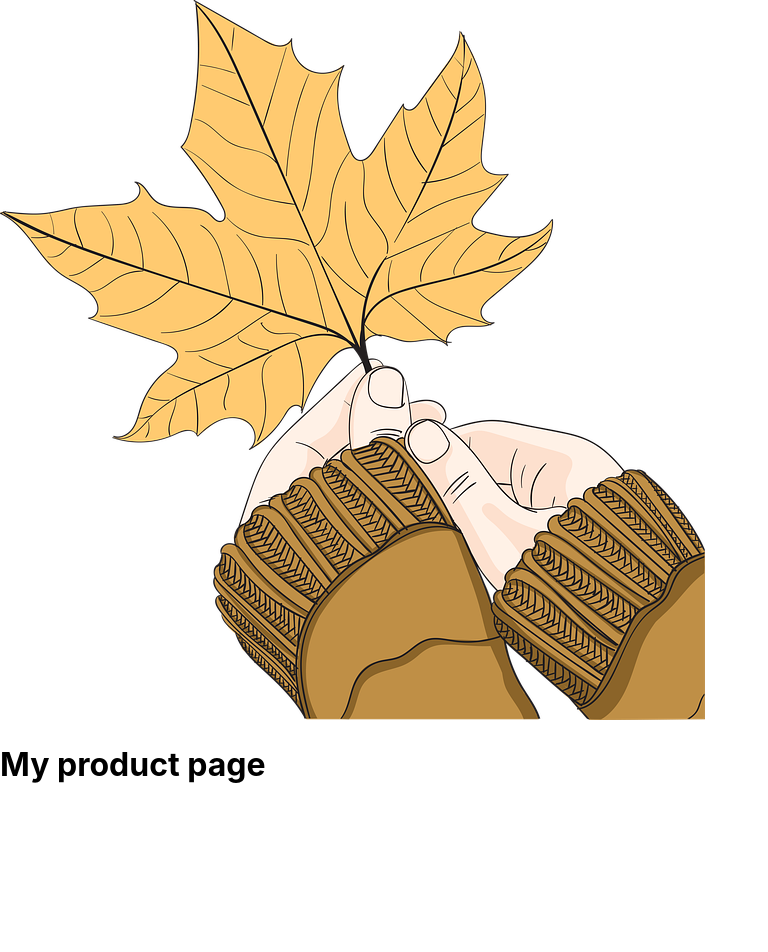
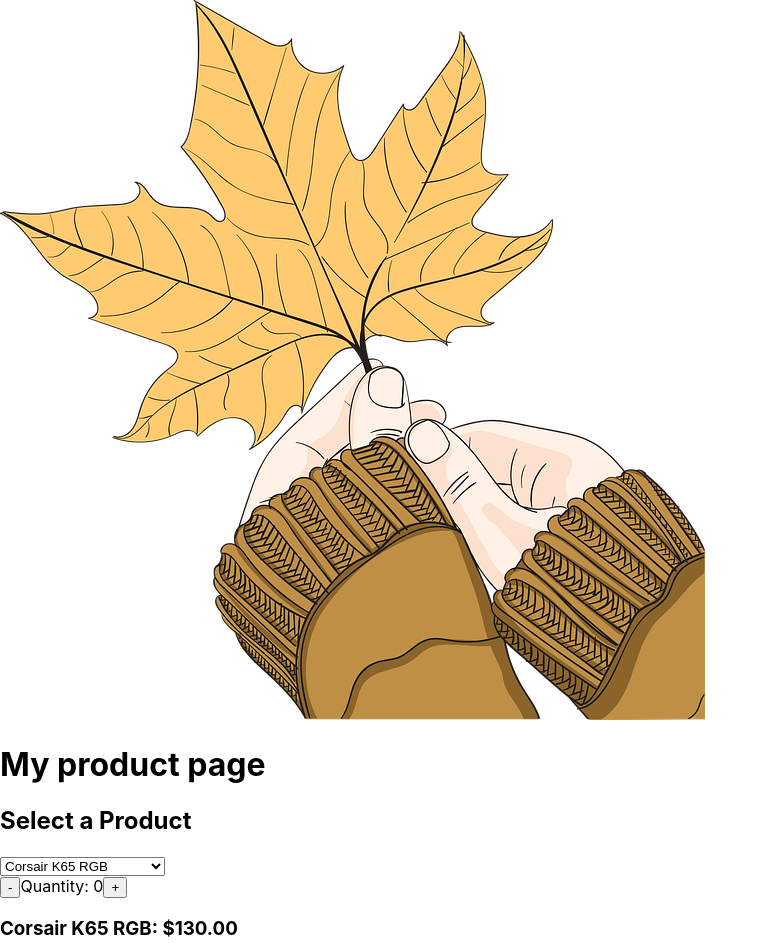
Before and after one commit to UnNou/product-page, a React (Create React App) app: page / in a window 1280 px wide. Shown: the top 952 px of the page, without its empty margins (0-768 px from the left). Before the commit the page ends 806 px from the top, so only its background shows below. Built offline with nearby package versions, Linux system fonts and the light colour scheme.

Commit message:
Product form component jsx

```diff
--- a/src/App.js
+++ b/src/App.js
@@ -1,11 +1,13 @@
 import React from 'react';
 import Header from './components/HeaderComponent';
 import vaahtera from './components/vaahtera.webp';
+import ProductComponent from './components/ProductFormComponent';
 
 function App() {
   return (
       <div className="App">
           <Header image={vaahtera} title="My product page" />
+          <ProductComponent />
       </div>
   );
 }
--- /dev/null
+++ b/src/components/ProductFormComponent.jsx
@@ -0,0 +1,51 @@
+import React, { useState } from 'react';
+import PropTypes from 'prop-types';
+
+const ProductComponent = () => {
+    const productNames = ['Corsair K65 RGB', 'Corsair Vengeance LPX', 'Corsair H100i'];
+    const productPrices = [130, 80, 150];
+
+    const [selectedIndex, setSelectedIndex] = useState(0);
+    const [quantity, setQuantity] = useState(0);
+
+    const handleChange = (event) => {
+        setSelectedIndex(event.target.value);
+        setQuantity(0);
+    };
+
+    const increaseQuantity = () => {
+        setQuantity((prev) => prev + 1);
+    };
+
+    const decreaseQuantity = () => {
+        setQuantity((prev) => (prev > 0 ? prev - 1 : 0));
+    };
+
+    return (
+        <div className="product-component">
+            <h2>Select a Product</h2>
+            <select value={selectedIndex} onChange={handleChange}>
+                {productNames.map((name, index) => (
+                    <option key={index} value={index}>
+                        {name}
+                    </option>
+                ))}
+            </select>
+
+            <div className="quantity-control">
+                <button onClick={decreaseQuantity}>-</button>
+                <span>Quantity: {quantity}</span>
+                <button onClick={increaseQuantity}>+</button>
+            </div>
+
+            <h3>
+                {productNames[selectedIndex]}: ${productPrices[selectedIndex].toFixed(2)}
+            </h3>
+        </div>
+    );
+};
+
+ProductComponent.propTypes = {
+};
+
+export default ProductComponent;
```
Also changed, not shown: 1 other file (tests, documents, lock files or other folders).
